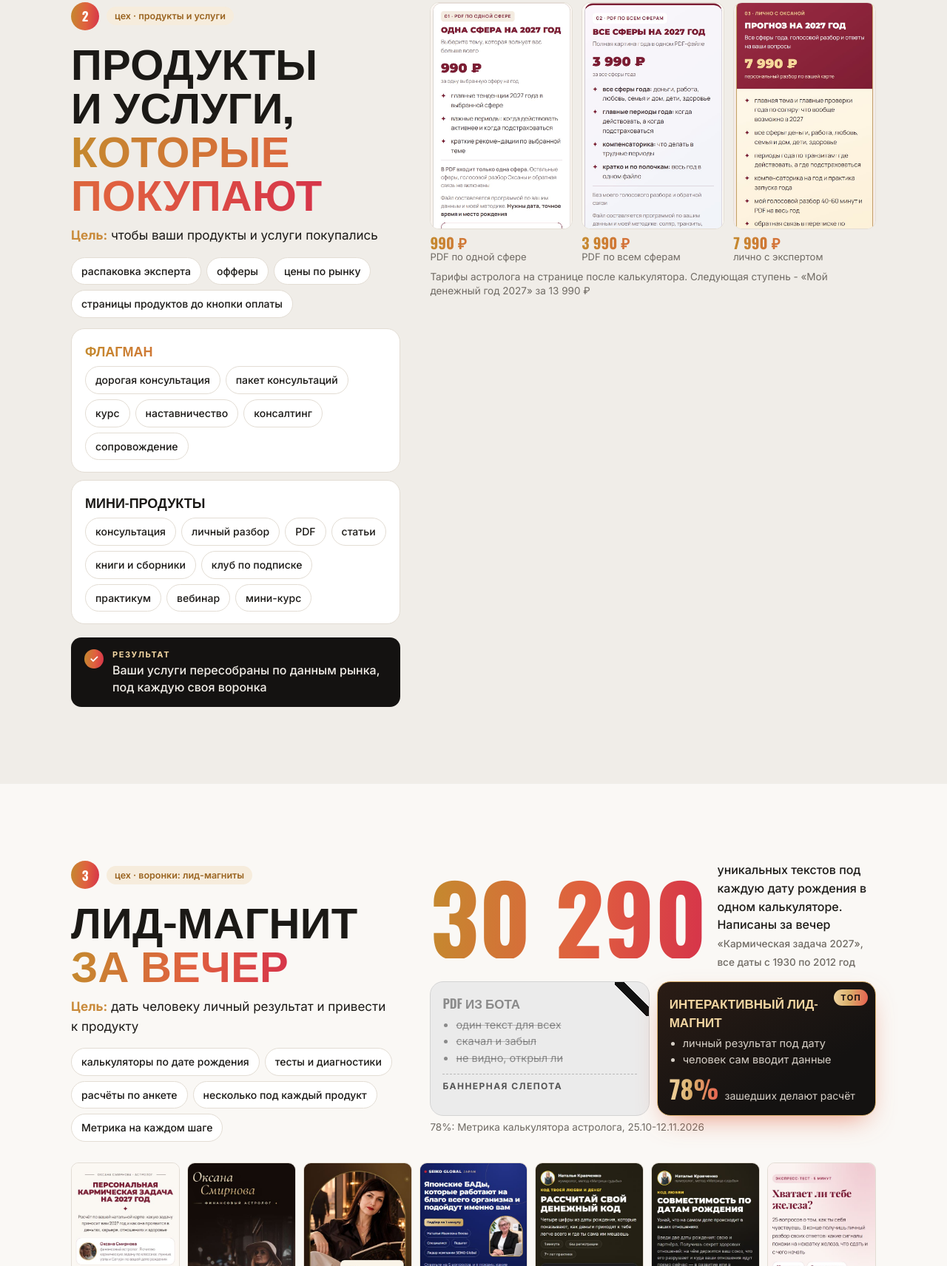
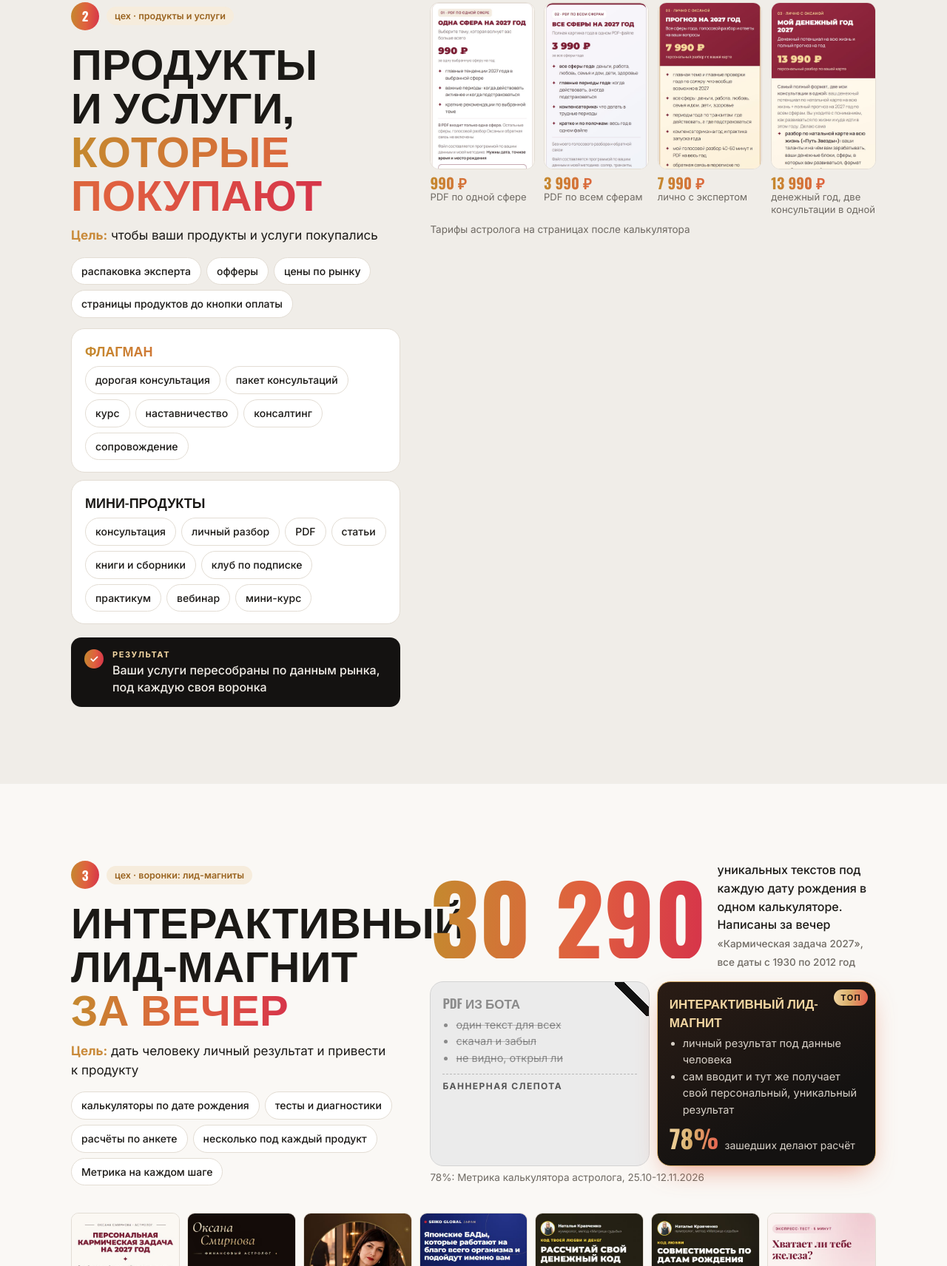
Before and after one commit to KURSK-24/kontent-zavod, a plain HTML site: page index.html in a window 1280 px wide. Shown: the part 6721-8433 px from the top of the page at 74% size. Drawn offline with nearby package versions, Linux system fonts and the light colour scheme.

Commit message:
4 тарифа, интерактивный лид-магнит

```diff
--- a/index.html
+++ b/index.html
@@ -459,12 +459,13 @@ a{color:inherit}
 <div class="resp"><span><b>результат</b><p>Ваши услуги пересобраны по данным рынка, под каждую своя воронка</p></span></div>
 </div>
 <div>
-<div class="shots" style="--n:3;--ar:740/1180">
+<div class="shots" style="--n:4;--ar:740/1180">
 <figure><img loading="lazy" src="img/tar1.jpg" alt="Тариф: одна сфера на 2027 год, 990 рублей"><div class="cap"><b class="o">990 ₽</b>PDF по одной сфере</div></figure>
 <figure><img loading="lazy" src="img/tar2.jpg" alt="Тариф: все сферы на 2027 год, 3 990 рублей"><div class="cap"><b class="o">3 990 ₽</b>PDF по всем сферам</div></figure>
 <figure><img loading="lazy" src="img/tar3.jpg" alt="Тариф: прогноз на 2027 год лично с Оксаной, 7 990 рублей"><div class="cap"><b class="o">7 990 ₽</b>лично с экспертом</div></figure>
+<figure><img loading="lazy" src="img/tar4.jpg" alt="Тариф: Мой денежный год 2027, 13 990 рублей"><div class="cap"><b class="o">13 990 ₽</b>денежный год, две консультации в одной</div></figure>
 </div>
-<p class="small" style="margin-top:8px">Тарифы астролога на странице после калькулятора. Следующая ступень - «Мой денежный год 2027» за 13 990 ₽</p>
+<p class="small" style="margin-top:8px">Тарифы астролога на страницах после калькулятора</p>
 </div>
 </div></section>
 
@@ -473,13 +474,13 @@ a{color:inherit}
 <div class="ceh">
 <div>
 <div class="num-tag"><em>3</em><span>цех · воронки: лид-магниты</span></div>
-<h2>Лид-магнит <span class="or">за вечер</span></h2>
+<h2>Интерактивный лид-магнит <span class="or">за вечер</span></h2>
 <p class="goal"><b>Цель:</b> дать человеку личный результат и привести к продукту</p>
 <div class="chips"><span>калькуляторы по дате рождения</span><span>тесты и диагностики</span><span>расчёты по анкете</span><span>несколько под каждый продукт</span><span>Метрика на каждом шаге</span></div>
 </div>
 <div>
 <div class="bigline" style="margin-top:0"><div class="huge">30 290</div><p style="margin:0;font-weight:500">уникальных текстов под каждую дату рождения в одном калькуляторе. Написаны за вечер<br><span class="small">«Кармическая задача 2027», все даты с 1930 по 2012 год</span></p></div>
-<div class="vs vs2" style="margin-top:14px"><div class="card dead"><span class="rib"></span><b>PDF из бота</b><ul><li>один текст для всех</li><li>скачал и забыл</li><li>не видно, открыл ли</li></ul><p class="rip">баннерная слепота</p></div><div class="card top"><span class="topb">ТОП</span><b>Интерактивный лид-магнит</b><ul><li>личный результат под дату</li><li>человек сам вводит данные</li></ul><p class="wow"><em>78%</em>зашедших делают расчёт</p></div></div>
+<div class="vs vs2" style="margin-top:14px"><div class="card dead"><span class="rib"></span><b>PDF из бота</b><ul><li>один текст для всех</li><li>скачал и забыл</li><li>не видно, открыл ли</li></ul><p class="rip">баннерная слепота</p></div><div class="card top"><span class="topb">ТОП</span><b>Интерактивный лид-магнит</b><ul><li>личный результат под данные человека</li><li>сам вводит и тут же получает свой персональный, уникальный результат</li></ul><p class="wow"><em>78%</em>зашедших делают расчёт</p></div></div>
 <p class="small" style="margin-top:6px">78%: Метрика калькулятора астролога, 25.10-12.11.2026</p>
 </div>
 </div>
```
Also changed, not shown: img/tar4.jpg (added).
